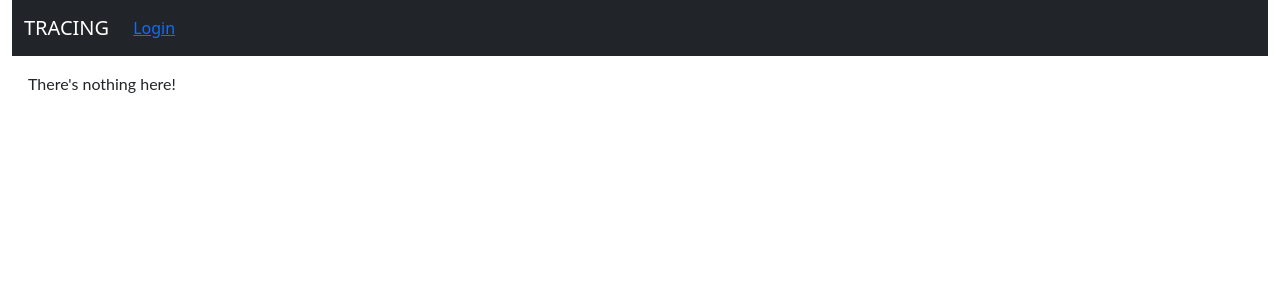
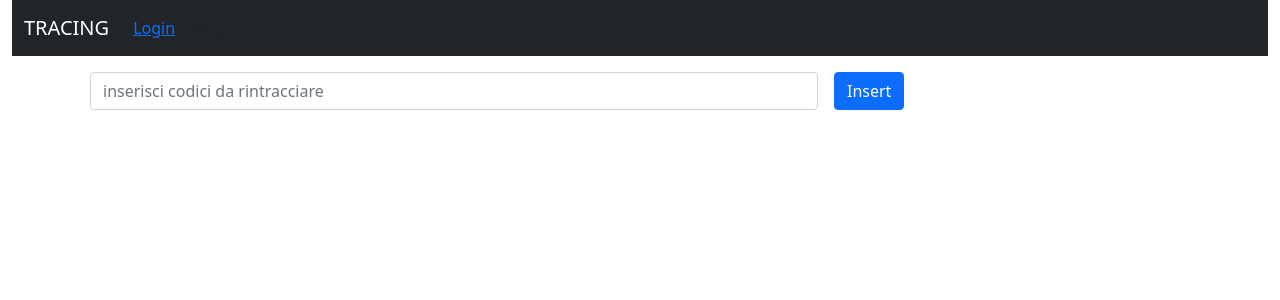
Before and after one commit to eternauta109/webtracing-frontend, a React (Create React App) app: page /show in a window 1280 px wide. Shown: the top 300 px of the page. Built offline with nearby package versions, Linux system fonts and the light colour scheme.

Commit message:
aggiunta pagina di ricerca

```diff
--- a/src/App.js
+++ b/src/App.js
@@ -1,6 +1,7 @@
 import React from "react";
 import "./style.css";
 import Login from "./component/login";
+import Show from './component/show'
 import Tracing from "./component/tracing";
 import Navbar from "./component/navbar";
 import { useState } from "react";
@@ -42,6 +43,10 @@ export default function App() {
               element={<Tracing cinema={cinema} totScreen={totScreen} />}
             />
             <Route
+              path="show"
+              element={<Show />}
+            />
+            <Route
               path="*"
               element={
                 <main style={{ padding: "1rem" }}>
--- /dev/null
+++ b/src/component/ListToFind.js
@@ -0,0 +1,23 @@
+import React from 'react';
+import ElementFound from './elementToFind';
+
+
+
+export const ListToFind = ({list}) => {
+
+
+
+
+  /* import { useSelector } from "react-redux"; */
+
+  /* console.log(registration) */
+  return (
+    <ul className="list-group list-group-flush">
+      {list.map((found, key) => (
+        <ElementFound key={key} found={found}/>
+      ))}
+    </ul>
+  );
+};
+
+export default ListToFind;
--- /dev/null
+++ b/src/component/elementToFind.js
@@ -0,0 +1,20 @@
+import React from "react";
+
+export const ElementFound = ({ found }) => {
+
+
+    if (!found){
+        console.log('not found')
+        return
+    }
+  return (
+    <li className="list-group-item d-flex justify-content-between">
+      <span>
+        cod.fisc: {found.codfisc} nome: {found.agregate} phone: {found.phone}{" "}
+        screen e showtime: {found.screen}/{found.showtime}{" "}
+      </span>
+    </li>
+  );
+};
+
+export default ElementFound;
--- a/src/component/navbar.js
+++ b/src/component/navbar.js
@@ -5,9 +5,14 @@ export const NavBar = ({ isLogged }) => {
   const Litracing = () => {
     if (isLogged) {
       return (
+        <>
         <li className="nav-item m-2">
           <Link to={`/tracing`}>Tracing </Link>
         </li>
+         <li className="nav-item m-2">
+         <Link to={`/show`}>Show </Link>
+       </li>
+       </>
       );
     } else {
       return <li className="nav-item m-2">loggati</li>;
--- /dev/null
+++ b/src/component/show.js
@@ -0,0 +1,71 @@
+import axios from "axios";
+import React from "react";
+import { useRef, useState } from "react";
+import ListToFind from "./ListToFind";
+
+export const Show = () => {
+  //const URL = "https://webtracing.herokuapp.com/find";
+  const URL2 = "http://localhost:3001/find/";
+  const insert = useRef();
+  const [list, setLsit] = useState([]);
+
+  const onSubmit = async (e) => {
+    e.preventDefault();
+    console.log(insert.current.value);
+
+    try {
+      await axios
+        .post(URL2, {
+          toFind: insert.current.value,
+        })
+        .then((res) => {
+            if (res===null){
+                console.log("nullo");
+                return;
+            } else{
+                console.log("res",res.data)
+                setLsit([...list,res.data])
+                console.log(list)
+
+            }
+            return;
+        })
+        .catch((e) => {
+            console.log(e)
+          alert("not found");
+
+          return;
+        });
+    } catch (error) {
+      console.log(error);
+    }
+  };
+
+  return (
+    <div className="container">
+      <form className="row g-3 m-auto" onSubmit={onSubmit}>
+        <div className="col-8">
+          <label htmlFor="insert" className="visually-hidden">
+            Codici
+          </label>
+          <input
+            type="text"
+            ref={insert}
+            className="form-control"
+            id="insert"
+            placeholder="inserisci codici da rintracciare"
+          />
+        </div>
+        <div className="col-4">
+          <button type="submit" className="btn btn-primary mb-3">
+            Insert
+          </button>
+        </div>
+      </form>
+
+      <ListToFind list={list}/>
+    </div>
+  );
+};
+
+export default Show;
--- a/src/component/tracing.js
+++ b/src/component/tracing.js
@@ -56,9 +56,9 @@ export const Tracing = ({ cinema, totScreen }) => {
     //form di registrazione
 
     let regForm = {
-      fiscale: codFisc.current.value,
-      ticket: ticket.current.value,
-      nome: agregato.current.value,
+      fiscale: codFisc.current.value.toUpperCase(),
+      ticket: ticket.current.value.toUpperCase(),
+      nome: agregato.current.value.toUpperCase(),
       phone: number.current.value,
 
       screen,
@@ -96,7 +96,7 @@ export const Tracing = ({ cinema, totScreen }) => {
         registration: {
           cinema: cinema,
           fiscale: regForm.fiscale,
-          nameClient: regForm.name,
+          nameClient: regForm.nome,
           numberPhone: regForm.phone,
           screen: regForm.screen,
           time: regForm.time,
```
